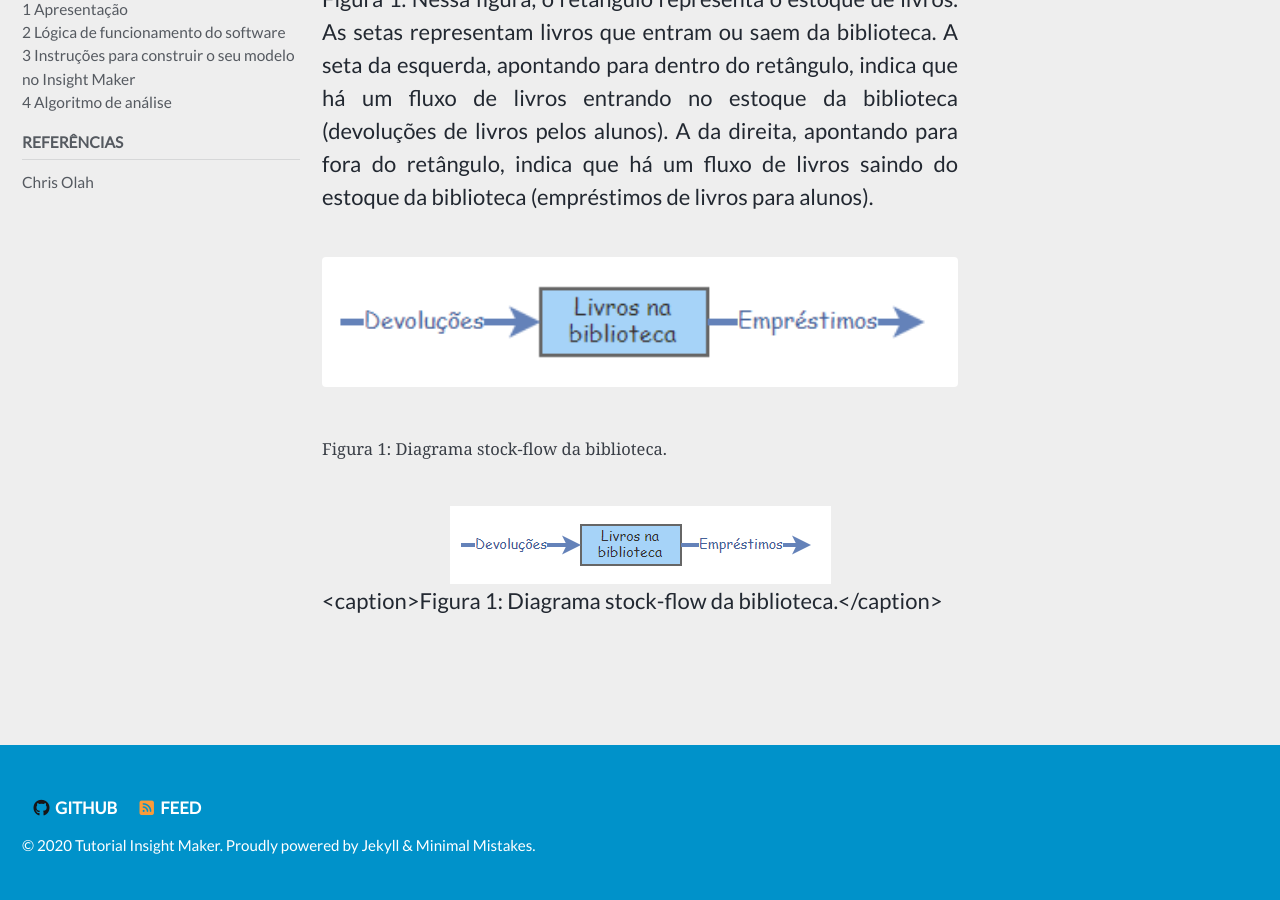
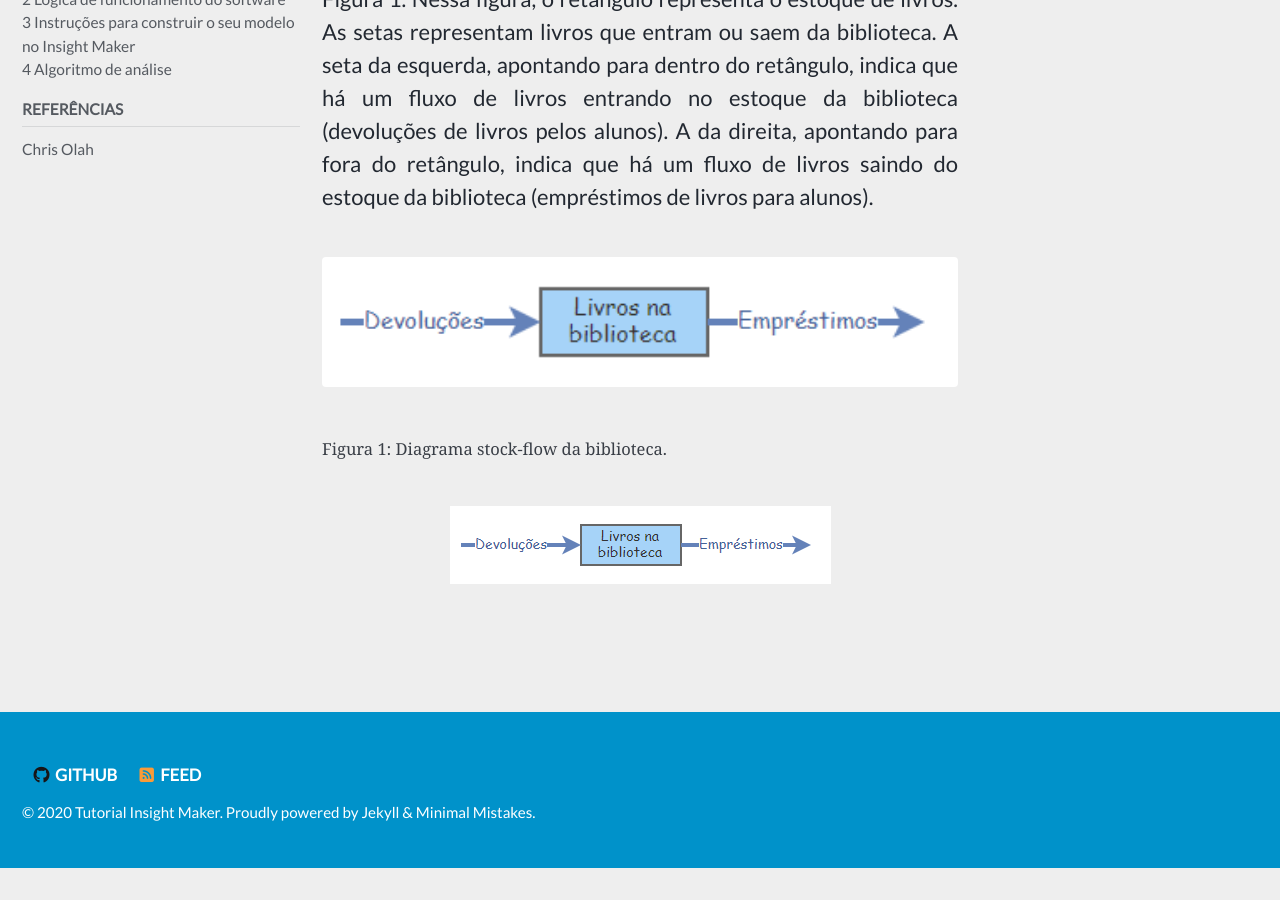
Before and after one commit to milenalauschner/MM, a Jekyll site: the page built from _pages/apresentação.md, in a window 1280 px wide and 900 px high, scrolled down 1979 px. Built offline with Jekyll 4.4.1, drawn with Linux system fonts in a browser that asks for light colours; cached includes are drawn as plain includes; nearby versions of some CDN libraries; formulas are drawn with MathJax 3; comment, search, counter and statistics services are not loaded; after the commit the page ends 2846 px from its top, so only the background shows below that.

Commit message:
Update apresentação.md

```diff
--- a/_pages/apresentação.md
+++ b/_pages/apresentação.md
@@ -38,5 +38,5 @@ Considere que há certa quantidade de livros disponíveis em uma biblioteca, ou
 </figure>
 {: .align-center}
 
-![<figcaption>Figura 1: Diagrama stock-flow da biblioteca.</figcaption></p>]({{ site.url }}{{ site.baseurl
-}}/assets/images/biblioteca1.png){: .align-center} <caption>Figura 1: Diagrama stock-flow da biblioteca.</caption>
+![Figura 1: Diagrama stock-flow da biblioteca.]({{ site.url }}{{ site.baseurl
+}}/assets/images/biblioteca1.png){: .align-center}
```
